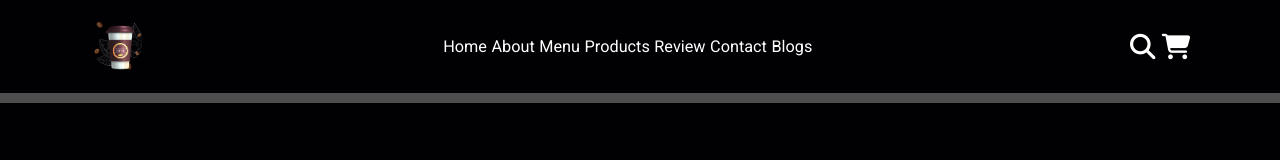
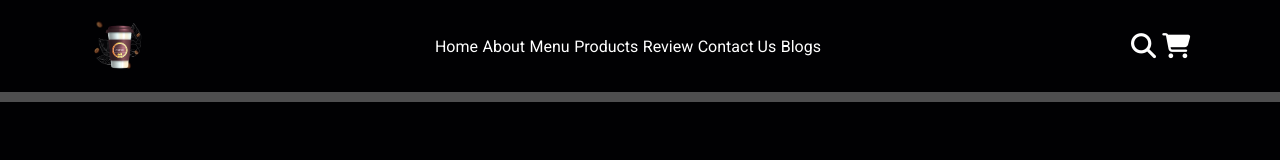
Before and after one commit to HariKalyan99/cofeeShop, a plain HTML site: page index.html in a window 1280 px wide. Drawn offline with Linux system fonts and the light colour scheme.

Commit message:
some changes in cofee try code

```diff
--- a/css/style.css
+++ b/css/style.css
@@ -23,7 +23,7 @@
 
 
 html {
-    font-size: 63.5%;
+    font-size: 62.5%;
     overflow-x: hidden;
     scroll-padding-top: 9rem;
     scroll-behavior: smooth;
--- a/index.html
+++ b/index.html
@@ -19,7 +19,7 @@
             <a href="#menu">menu</a>
             <a href="#products">products</a>
             <a href="#review">review</a>
-            <a href="#contact">contact</a>
+            <a href="#contact">contact us</a>
             <a href="#blogs">blogs</a>
         </nav>
 
```
